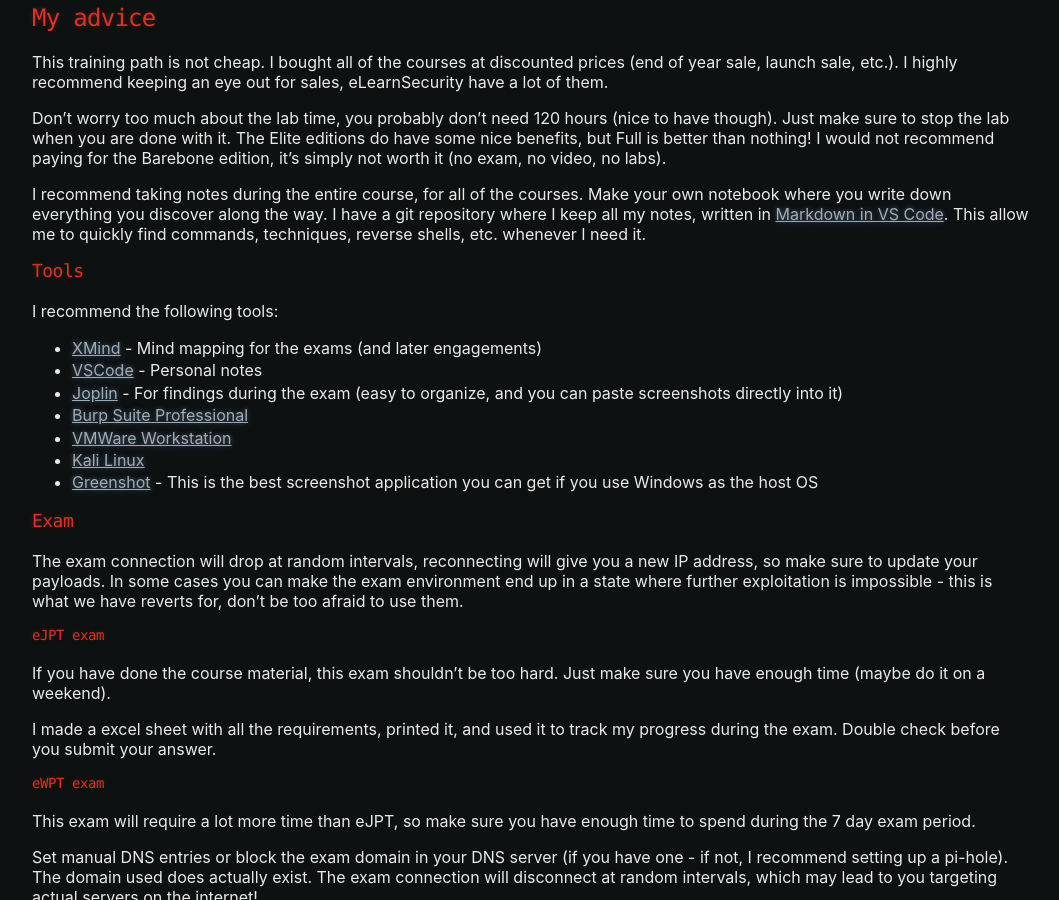
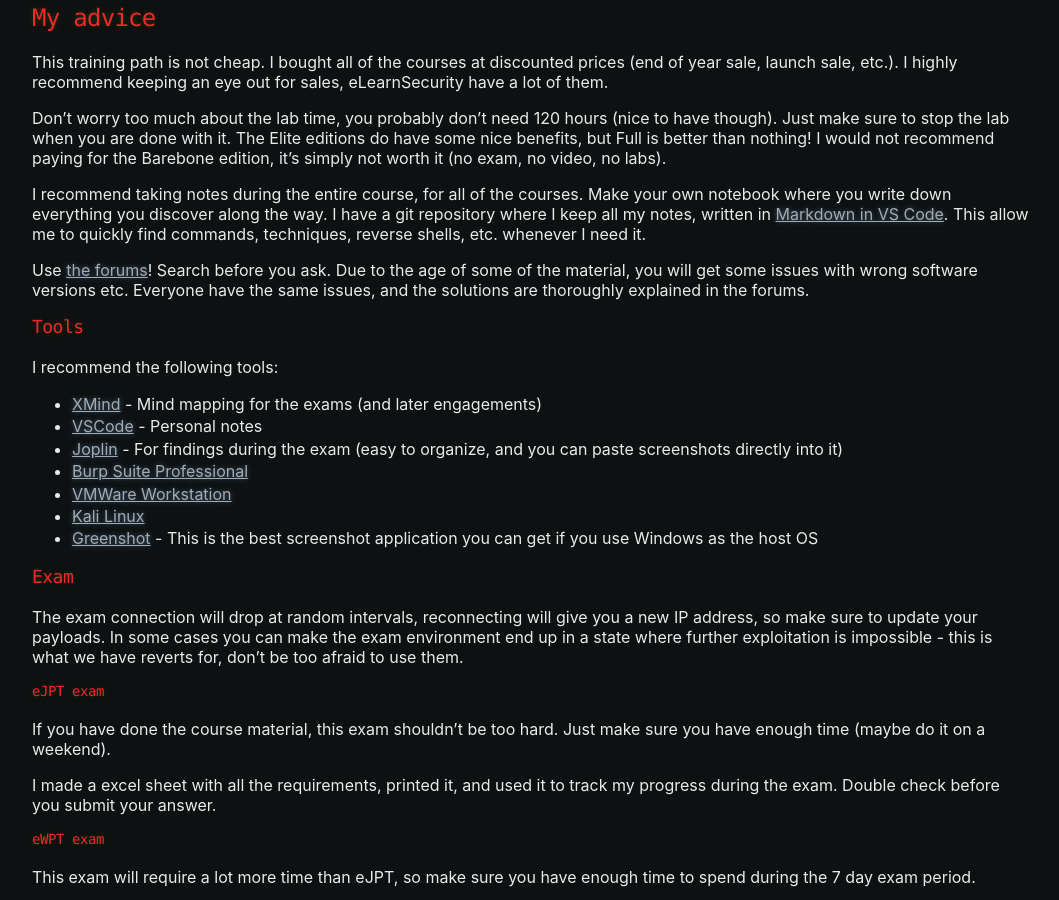
Before and after one commit to thomfre/thomfre.dev, a Jekyll site: the page built from _posts/2020-05-11-elearnsecurity-web-application-pentester.md, in a window 1280 px wide and 900 px high, scrolled down 3135 px. Shown: the whole window, without its empty margins (108-1167 px from the left). Built offline with Jekyll 4.4.1, drawn with Linux system fonts in a browser that asks for light colours.

Commit message:
Added note about forums

```diff
--- a/_posts/2020-05-11-elearnsecurity-web-application-pentester.md
+++ b/_posts/2020-05-11-elearnsecurity-web-application-pentester.md
@@ -101,6 +101,8 @@
 
 I recommend taking notes during the entire course, for all of the courses. Make your own notebook where you write down everything you discover along the way. I have a git repository where I keep all my notes, written in [Markdown in VS Code](/using-vs-code-for-note-taking). This allow me to quickly find commands, techniques, reverse shells, etc. whenever I need it.
 
+Use [the forums](https://community.elearnsecurity.com/)! Search before you ask. Due to the age of some of the material, you will get some issues with wrong software versions etc. Everyone have the same issues, and the solutions are thoroughly explained in the forums.
+
 ### Tools
 
 I recommend the following tools:
```
